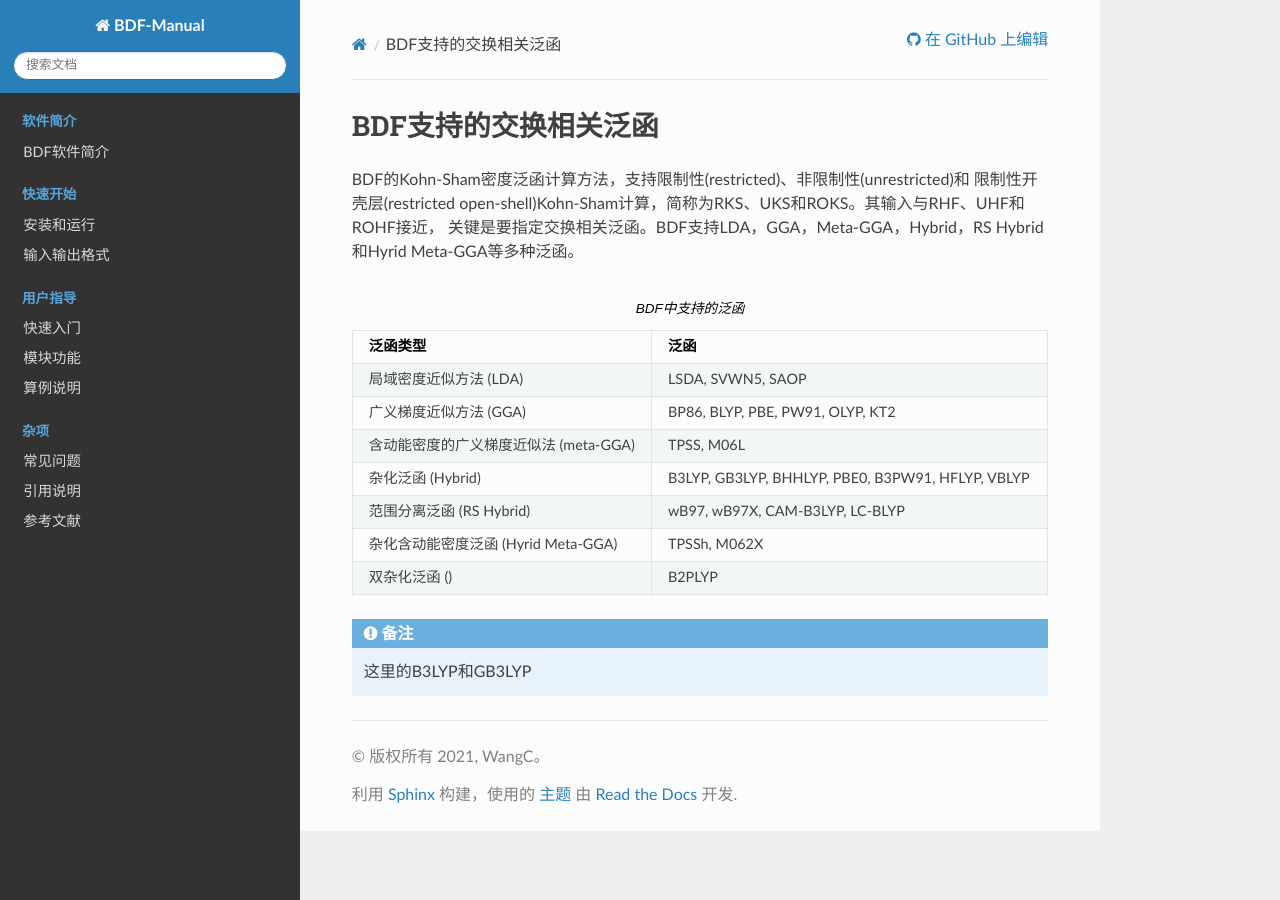
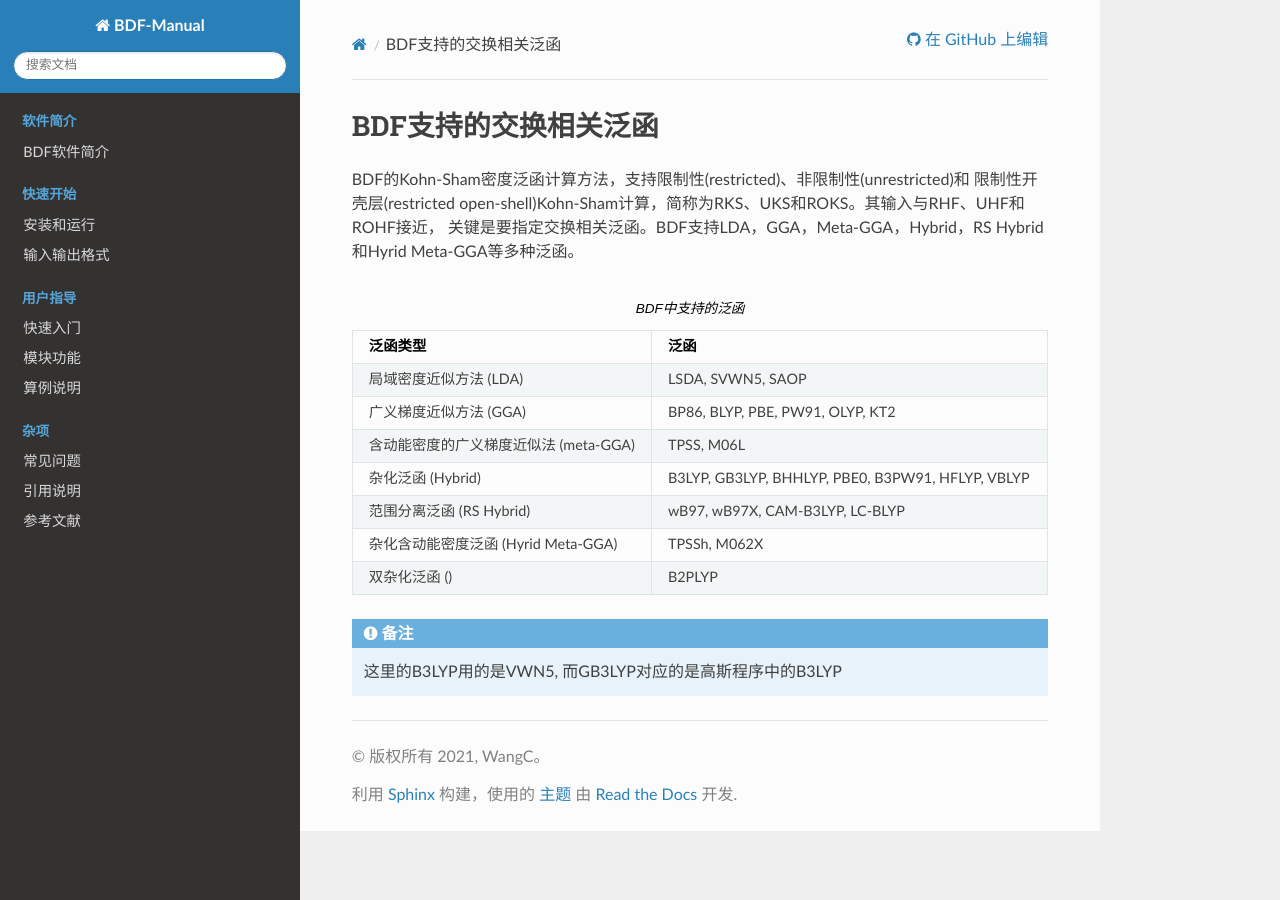
Before and after one commit to BDF-manual-maintenance/BDF-Manual, a Sphinx documentation site: the page built from source/guide/XCFunctional.rst, in a window 1280 px wide. Built offline with Sphinx 7.4.7 and the Read the Docs theme 2.0.0, drawn with Linux system fonts in a browser that asks for light colours; pages that are not in the unit, such as notebooks, are missing from menus.

Commit message:
Update XCFunctional.rst

```diff
--- a/source/guide/XCFunctional.rst
+++ b/source/guide/XCFunctional.rst
@@ -20,4 +20,4 @@ BDF的Kohn-Sham密度泛函计算方法，支持限制性(restricted)、非限
     ====================================== ====================================
 
 .. note::
-    这里的B3LYP和GB3LYP
+    这里的B3LYP用的是VWN5, 而GB3LYP对应的是高斯程序中的B3LYP
```
